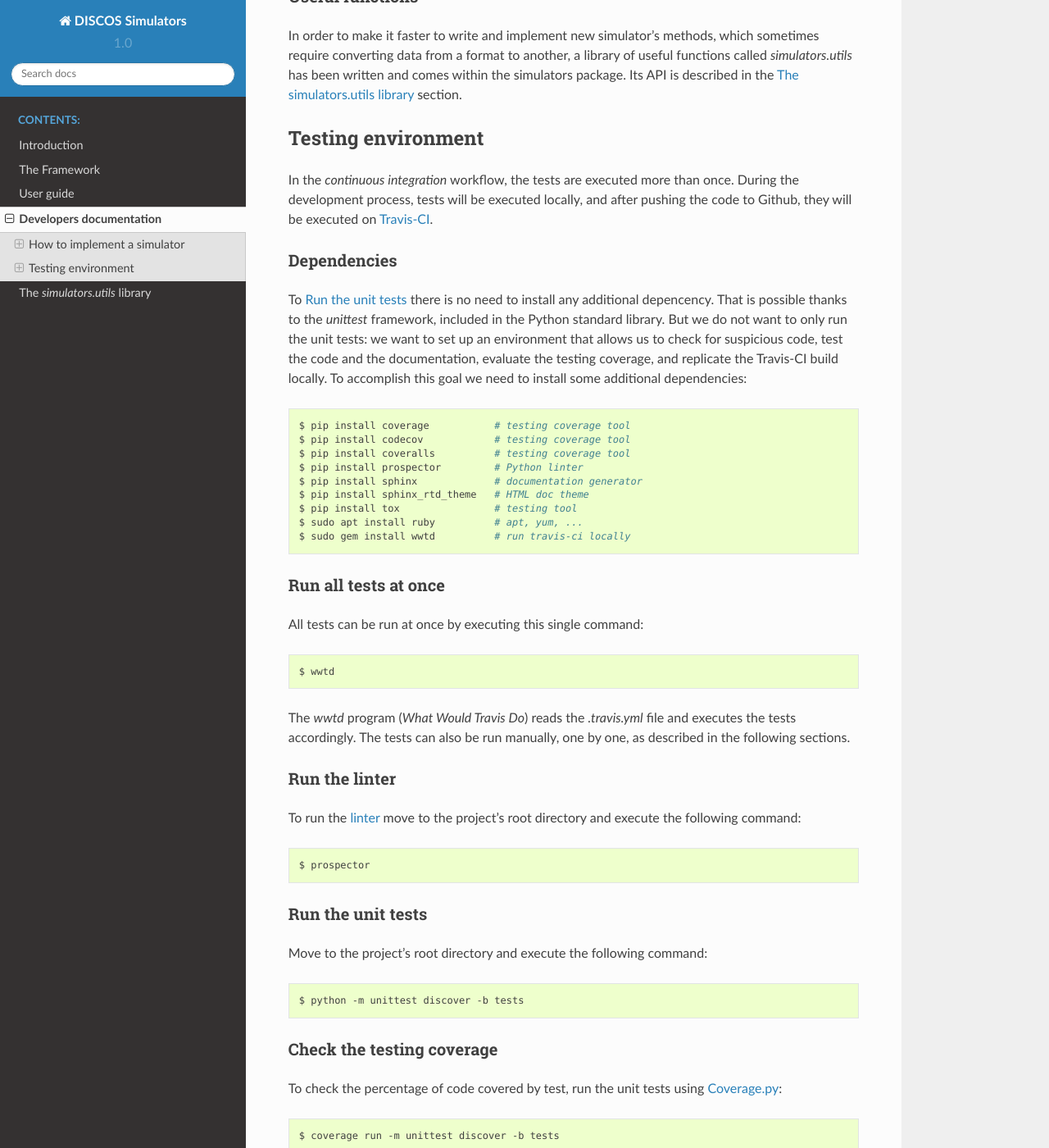
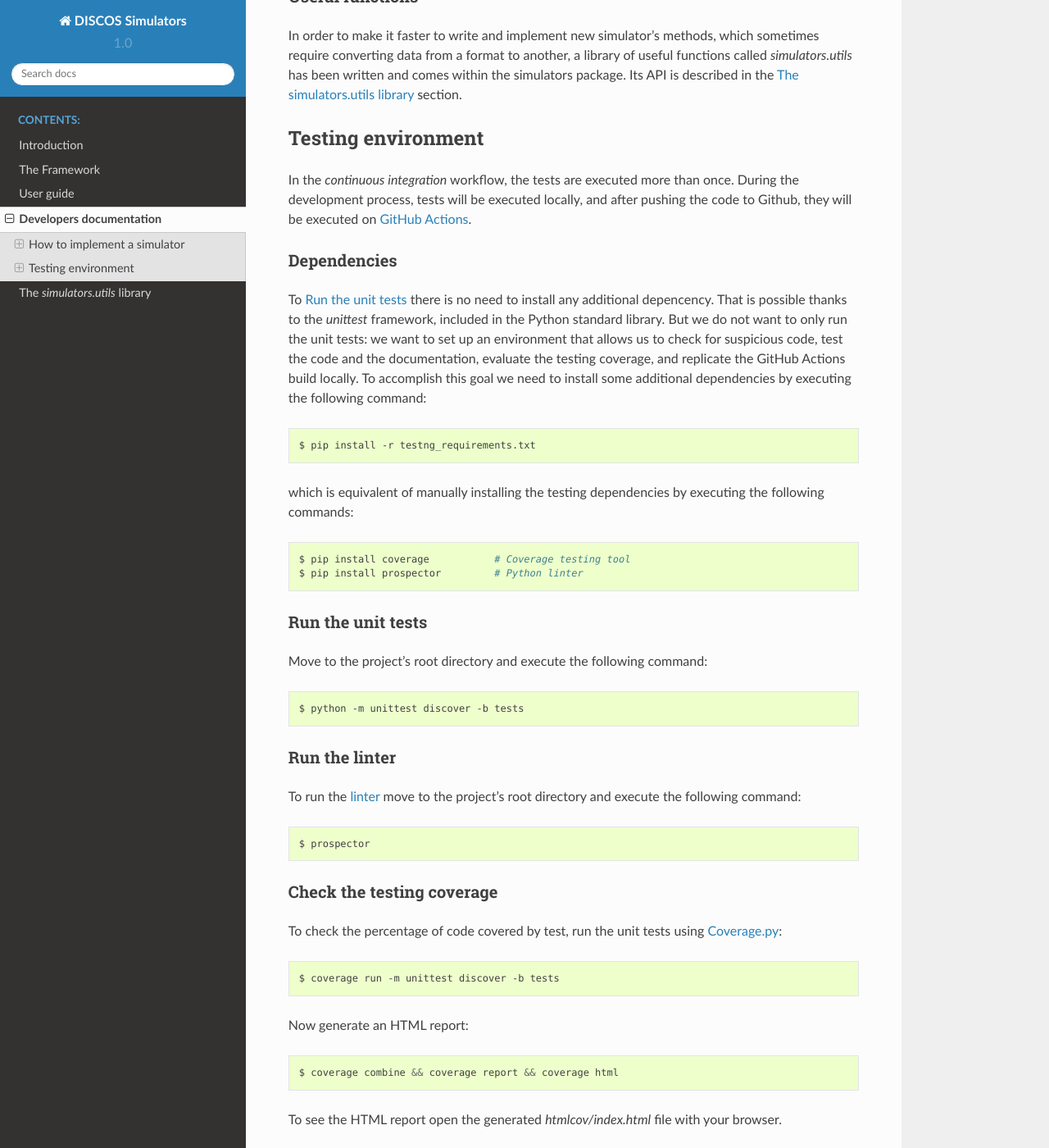
Before and after one commit to discos/simulators, a Sphinx documentation site: the page built from doc/content/developers.rst, in a window 1280 px wide and 1400 px high, scrolled down 2665 px. Shown: the whole window at 82% size. Built offline with Sphinx 7.4.7 and the Read the Docs theme 2.0.0, drawn with Linux system fonts in a browser that asks for light colours; some of the changed text lies outside the part shown.

Commit message:
Fix #269, updated documentation for Python 3 (#315)
* Fix #269, updated documentation for Python 3

A new tool for offline testing was introduced and documented in the
documentation.

* Fix #269, updated GitHub Actions workflows files

```diff
--- a/doc/content/developers.rst
+++ b/doc/content/developers.rst
@@ -136,7 +136,7 @@
 In the `continuous integration` workflow, the tests are executed more than
 once.  During the development process, tests will be executed locally, and
 after pushing the code to Github, they will be executed on
-`Travis-CI <https://travis-ci.org/github/discos/simulators>`__.
+`GitHub Actions <https://github.com/features/actions>`__.
 
 
 Dependencies
@@ -146,42 +146,20 @@
 Python standard library. But we do not want to only run the unit tests:
 we want to set up an environment that allows us to check for suspicious
 code, test the code and the documentation, evaluate the testing coverage,
-and replicate the Travis-CI build locally.  To accomplish this goal we
-need to install some additional dependencies:
+and replicate the GitHub Actions build locally. To accomplish this goal we
+need to install some additional dependencies by executing the following command:
 
 .. code-block:: shell
 
-   $ pip install coverage           # testing coverage tool
-   $ pip install codecov            # testing coverage tool
-   $ pip install coveralls          # testing coverage tool
-   $ pip install prospector         # Python linter
-   $ pip install sphinx             # documentation generator
-   $ pip install sphinx_rtd_theme   # HTML doc theme
-   $ pip install tox                # testing tool
-   $ sudo apt install ruby          # apt, yum, ...
-   $ sudo gem install wwtd          # run travis-ci locally
+   $ pip install -r testng_requirements.txt
 
-
-Run all tests at once
----------------------
-All tests can be run at once by executing this single command:
+which is equivalent of manually installing the testing dependencies by executing
+the following commands:
 
 .. code-block:: shell
 
-   $ wwtd
-
-The `wwtd` program (`What Would Travis Do`) reads the *.travis.yml*
-file and executes the tests accordingly. The tests can also be run
-manually, one by one, as described in the following sections.
-
-Run the linter
---------------
-To run the `linter <https://en.wikipedia.org/wiki/Lint_(software)>`__ move to
-the project's root directory and execute the following command:
-
-.. code-block:: shell
-
-   $ prospector
+   $ pip install coverage           # Coverage testing tool
+   $ pip install prospector         # Python linter
 
 
 .. _unit-tests:
@@ -193,6 +171,16 @@
 .. code-block:: shell
 
    $ python -m unittest discover -b tests
+
+
+Run the linter
+--------------
+To run the `linter <https://en.wikipedia.org/wiki/Lint_(software)>`__ move to
+the project's root directory and execute the following command:
+
+.. code-block:: shell
+
+   $ prospector
 
 
 Check the testing coverage
@@ -216,16 +204,32 @@
 
 Test the documentation
 ----------------------
-Several things have to be tested:
+To make sure the documentation is written correctly, several things
+have to be tested:
 
 * the docstring examples
 * the documentation (*doc* directory) examples
 * the links inside the documentation must point correctly to the target
 * the HTML must be generated properly
 
-To test the docstring examples, we use the Python standard library `doctest`
-module. Simply move to the root directory of the project and execute the
+In order to do so, some other dependencies must be installed by using the
 following command:
+
+.. code-block:: shell
+
+   $ pip install -r doc/doc_requirements.txt
+
+which is equivalent of manually installing the following Python packages:
+
+.. code-block:: shell
+
+   $ pip install sphinx             # Documentation generator
+   $ pip install sphinx_rtd_theme   # HTML doc theme
+
+
+In order to test the docstring examples, we use the Python standard
+library `doctest` module. Simply move to the root directory of the project
+and execute the following command:
 
 .. code-block:: shell
 
@@ -249,3 +253,24 @@
 .. code-block:: shell
 
    $ make html  # From the doc directory
+
+
+Run all tests at once
+---------------------
+
+All tests can be run at once using the `act <https://github.com/nektos/act>__`
+tool. This tool can be installed in several operating systems and relies on
+`Docker <https://www.docker.com/>`__ to be executed. `act` and `Docker`
+installation procedures will not be documented here since they are already
+described on their respective web pages.
+Once everything is set up correctly, all tests can be executed by launching the
+following command in the repository main directory:
+
+.. code-block:: shell
+
+   $ act
+
+The `act` program reads the *.actrc* file in the main directory, this file
+contains the configuration in order for `act` to run the same GitHub Action
+workflow that will be run online when a commit is pushed to the remote
+repository.
--- a/doc/content/users.rst
+++ b/doc/content/users.rst
@@ -11,7 +11,7 @@
       The following section describes setup process and the command line interface
       of the package. Installing the required Python dependencies and the package
       itself will require no longer than 5 minutes.
-      In order to run this package, Python 2.7 is required.
+      In order to run this package, Python>=3.9 is required.
 
 
 Package setup
--- /dev/null
+++ b/doc/doc_requirements.txt
@@ -0,0 +1,4 @@
+docutils
+sphinx
+sphinx_rtd_theme
+sphinxcontrib-bibtex
--- a/doc/requirements.txt
+++ /dev/null
@@ -1,4 +0,0 @@
-docutils==0.17.1
-sphinx==1.8.5
-sphinx_rtd_theme==1.0.0
-sphinxcontrib-bibtex==0.4.2
--- /dev/null
+++ b/testing_requirements.txt
@@ -0,0 +1,2 @@
+coverage
+prospector
```
Also changed, not shown: doc/content/framework.rst (+4 -5 lines), .readthedocs.yaml, 4 other files.
